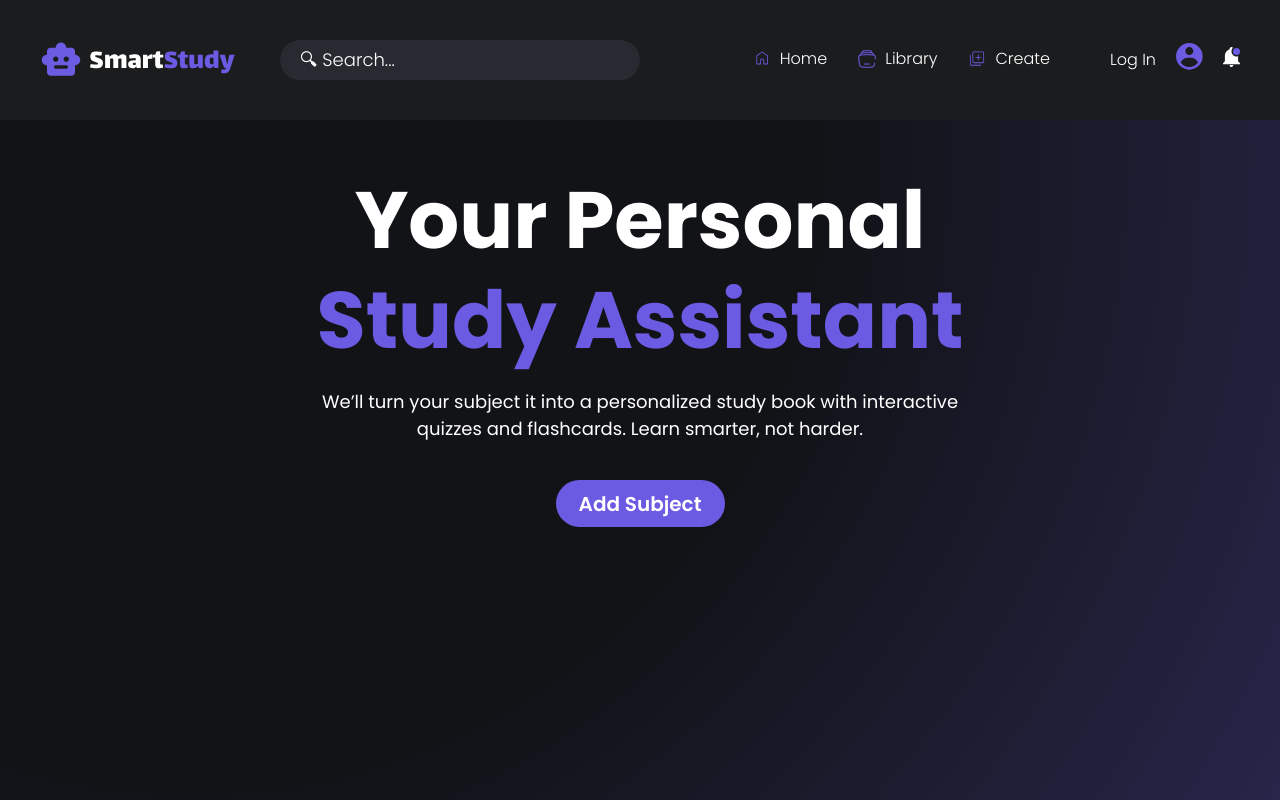
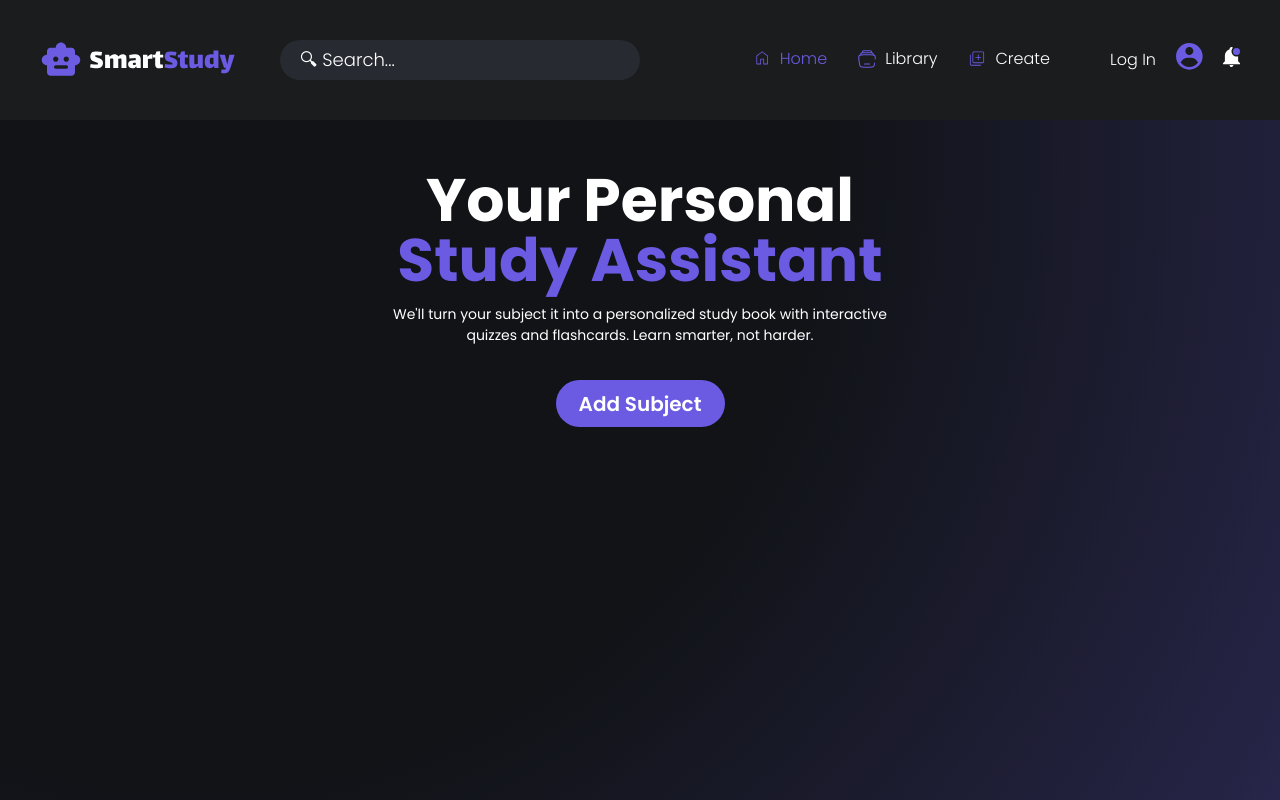
Before and after one commit to nika09-and/SmartStudy, a React (Vite) app: page / in a window 1280 px wide. Built offline with nearby package versions, Linux system fonts and the light colour scheme.

Commit message:
added routing and little style changes, also added pages for routing.

```diff
--- a/package.json
+++ b/package.json
@@ -11,7 +11,8 @@
   },
   "dependencies": {
     "react": "^19.2.0",
-    "react-dom": "^19.2.0"
+    "react-dom": "^19.2.0",
+    "react-router-dom": "^7.12.0"
   },
   "devDependencies": {
     "@eslint/js": "^9.39.1",
--- a/src/App.jsx
+++ b/src/App.jsx
@@ -1,27 +1,20 @@
-import { useState } from "react";
+import { BrowserRouter as Router, Routes, Route } from "react-router-dom";
 import Header from "./parts/header";
 import "./App.css";
-import Button from "./components/button";
+import Home from "./pages/Home";
+import Library from "./pages/Library";
 
 function App() {
   return (
-    <div className="App">
-      <Header />
-
-      <div className="middle">
-        <p className="mainText">
-          Your Personal <br />
-          <span className="studyAssistant">Study Assistant</span>
-        </p>
-
-        <p className="homeDescription">
-          We’ll turn your subject it into a personalized study book with
-          interactive quizzes and flashcards. Learn smarter, not harder.
-        </p>
-
-        <Button text="Add Subject" color="#6a5be2" />
+    <Router>
+      <div className="App">
+        <Header />
+        <Routes>
+          <Route path="/" element={<Home />} />
+          <Route path="/library" element={<Library />} />
+        </Routes>
       </div>
-    </div>
+    </Router>
   );
 }
 
--- a/src/components/navigation/Navigation.jsx
+++ b/src/components/navigation/Navigation.jsx
@@ -1,13 +1,16 @@
+import { Link, useLocation } from "react-router-dom";
 import styles from "./Navigation.module.css";
 import FaHome from "../../assets/faHome.svg";
 import FaLibrary from "../../assets/faLibrary.svg";
 import FaCreate from "../../assets/faCreate.svg";
 
 const Navigation = () => {
+  const location = useLocation();
+
   const navItems = [
-    { label: "Home", href: "#", icon: FaHome },
-    { label: "Library", href: "#", icon: FaLibrary },
-    { label: "Create", href: "#", icon: FaCreate },
+    { label: "Home", path: "/", icon: FaHome },
+    { label: "Library", path: "/library", icon: FaLibrary },
+    { label: "Create", path: "/create", icon: FaCreate },
   ];
 
   return (
@@ -15,14 +18,19 @@ const Navigation = () => {
       <ul className={styles.navList}>
         {navItems.map((item, index) => (
           <li key={index}>
-            <a href={item.href} className={styles.navLink}>
+            <Link
+              to={item.path}
+              className={`${styles.navLink} ${
+                location.pathname === item.path ? styles.active : ""
+              }`}
+            >
               <img
                 src={item.icon}
                 alt={item.label}
                 style={{ marginRight: "8px", width: "20px", height: "20px" }}
               />
               {item.label}
-            </a>
+            </Link>
           </li>
         ))}
       </ul>
--- a/src/components/navigation/Navigation.module.css
+++ b/src/components/navigation/Navigation.module.css
@@ -23,9 +23,14 @@
   transition: border-color 0.3s ease;
   display: flex;
   align-items: center;
+  transition: all 0.3s ease;
 }
 
 .navLink:hover {
+  color: #6a5be2;
+}
+
+.navLink.active {
   color: #6a5be2;
 }
 
--- /dev/null
+++ b/src/pages/Home/index.jsx
@@ -0,0 +1,22 @@
+import Button from "../../components/button";
+import styles from "./index.module.css";
+
+const Home = () => {
+  return (
+    <div className={styles.middle}>
+      <p className={styles.mainText}>
+        Your Personal <br />
+        <span className={styles.studyAssistant}>Study Assistant</span>
+      </p>
+
+      <p className={styles.homeDescription}>
+        We'll turn your subject it into a personalized study book with
+        interactive quizzes and flashcards. Learn smarter, not harder.
+      </p>
+
+      <Button text="Add Subject" color="#6a5be2" />
+    </div>
+  );
+};
+
+export default Home;
--- /dev/null
+++ b/src/pages/Home/index.module.css
@@ -0,0 +1,38 @@
+.middle {
+  display: flex;
+  flex-direction: column;
+  align-items: center;
+}
+
+.mainText {
+  font-size: 80px;
+  font-weight: 800;
+  text-align: center;
+  margin-top: 50px;
+  color: #ffffff;
+  margin-bottom: 0;
+  line-height: 100px;
+}
+
+.studyAssistant {
+  color: #6a5be2;
+}
+
+.homeDescription {
+  font-size: 18px;
+  text-align: center;
+  max-width: 700px;
+  color: #ffffff;
+}
+
+@media screen and (max-width: 1400px) {
+  .mainText {
+    font-size: 60px;
+    line-height: 60px;
+  }
+
+  .homeDescription {
+    font-size: 14px;
+    max-width: 500px;
+  }
+}
--- /dev/null
+++ b/src/pages/Library/index.jsx
@@ -0,0 +1,12 @@
+import styles from "./index.module.css";
+
+const Library = () => {
+  return (
+    <div className={styles.container}>
+      <h1 className={styles.title}>Your Library</h1>
+      <p className={styles.description}>Your saved subjects and study materials will appear here.</p>
+    </div>
+  );
+};
+
+export default Library;
--- /dev/null
+++ b/src/pages/Library/index.module.css
@@ -0,0 +1,31 @@
+.container {
+  display: flex;
+  flex-direction: column;
+  align-items: center;
+  padding: 40px 20px;
+}
+
+.title {
+  font-size: 48px;
+  font-weight: 800;
+  color: #ffffff;
+  margin-bottom: 20px;
+  text-align: center;
+}
+
+.description {
+  font-size: 18px;
+  color: #ffffff;
+  text-align: center;
+  max-width: 700px;
+}
+
+@media screen and (max-width: 1200px) {
+  .title {
+    font-size: 36px;
+  }
+
+  .description {
+    font-size: 14px;
+  }
+}
```
Also changed, not shown: 1 other file (tests, documents, lock files or other folders).
